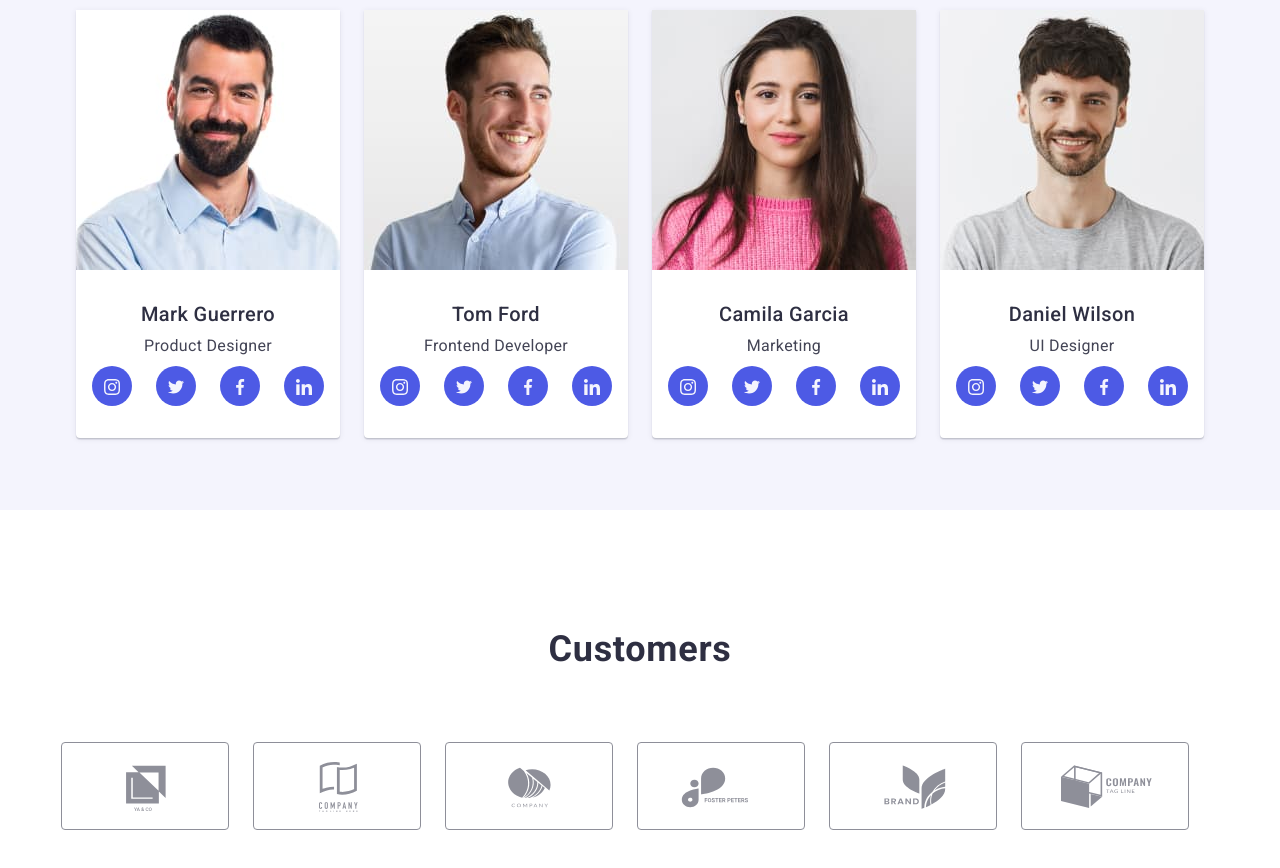
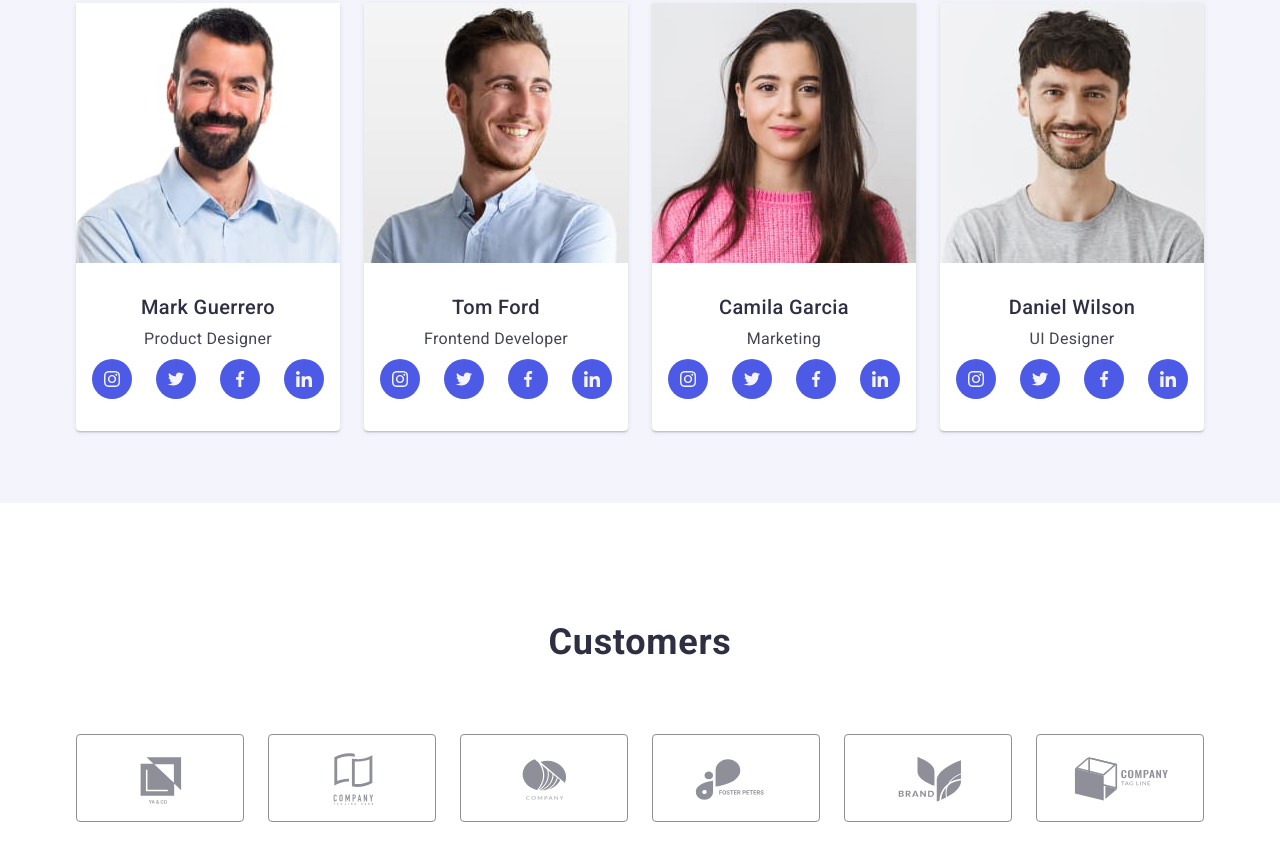
Before and after one commit to KobetsYaroslav/goit-markup-hw-04, a plain HTML site: page index.html in a window 1280 px wide. Shown: the part 1922-2790 px from the top of the page. Drawn offline with nearby package versions, Linux system fonts and the light colour scheme.

Commit message:
Додано спрайт та нові секції з svg-елементами

```diff
--- a/css/styles.css
+++ b/css/styles.css
@@ -172,7 +172,10 @@ img {
 }
 .footer-container {
   display: flex;
-  gap: 120px;
+  align-items: baseline;
+}
+.footer-logo-container {
+  margin-right: 120px;
 }
 .footer-logo {
   display: inline-block;
@@ -182,7 +185,7 @@ img {
   color: var(--color-cloud);
 }
 .footer-desc {
-  max-width: 264px;
+  width: 264px;
   color: var(--color-cloud);
 }
 .social-desc {
@@ -195,18 +198,22 @@ img {
   gap: 16px;
   max-height: 40px;
 }
-.social-item {
+.social-link {
+  width: 100%;
+  height: 100%;
   padding: 8px;
+  display: flex;
+  align-items: center;
+  justify-content: center;
   background-color: var(--color-iris);
   border-radius: 50%;
 }
-.social-item:hover,
-.social-item:focus {
+.social-link:hover,
+.social-link:focus {
   background-color: var(--color-green);
 }
 .social-icon {
-  width: 24px;
-  height: 24px;
+  fill: var(--color-cloud);
 }
 
 /* =================Studio=============== */
@@ -215,7 +222,8 @@ img {
 /* Hero image */
 /* ========== */
 .hero {
-  background-color: #2e2f42;
+  max-width: 1440px;
+  padding: 188px 0;
   background-image: linear-gradient(
       rgba(46, 47, 66, 0.7),
       rgba(46, 47, 66, 0.7)
@@ -223,9 +231,8 @@ img {
     url(/images/index/background-image.jpg);
   background-repeat: no-repeat;
   background-position: center;
-  background-size: contain;
+  background-size: cover;
   filter: drop-shadow(0px 4px 4px rgba(0, 0, 0, 0.25));
-  padding: 188px 0;
 }
 .hero-container {
   display: flex;
@@ -252,9 +259,7 @@ img {
   border-radius: 4px;
   border: none;
 }
-.hero-btn:hover {
-  background-color: var(--color-ocean);
-}
+.hero-btn:hover,
 .hero-btn:focus {
   background-color: var(--color-ocean);
 }
@@ -273,14 +278,14 @@ img {
   min-width: 264px;
 }
 .features-icon-container {
+  display: flex;
+  align-items: center;
+  justify-content: center;
+  height: 112px;
   padding: 24px 100px;
+  margin-bottom: 8px;
   background-color: var(--color-cloud);
-  margin-bottom: 8px;
   border-radius: 4px;
-}
-.features-icon {
-  width: 64px;
-  height: 64px;
 }
 .features-subtitle {
   margin-bottom: 8px;
@@ -327,7 +332,7 @@ img {
   border-radius: 0px 0px 4px 4px;
 }
 .team-container {
-  padding: 32px 16px;
+  padding: 32px 0;
 }
 .team-sub {
   text-align: center;
@@ -339,49 +344,64 @@ img {
 }
 .team-social-list {
   display: flex;
-  width: 232px;
   gap: 24px;
+  justify-content: center;
 }
-.team-social-item {
-  width: 40px;
-  height: 40px;
+.team-social-link {
+  display: flex;
+  align-items: center;
+  justify-content: center;
   padding: 12px;
+  width: 100%;
+  height: 100%;
   background-color: var(--color-iris);
   border-radius: 50%;
 }
-.team-social-item:hover {
+.team-social-link:hover,
+.team-social-link:focus {
   background-color: var(--color-ocean);
 }
 .team-icon {
-  width: 16px;
-  height: 16px;
-  color: var(--color-cloud);
+  fill: var(--color-cloud);
 }
 
 /* ========= */
 /* Section 5 */
 /* ========= */
-.customers-container {
+.customers {
   padding: 120px 0;
 }
 .customers-title {
   text-align: center;
   margin-bottom: 72px;
+  line-height: 1.1;
 }
 .customers-list {
   display: flex;
   gap: 24px;
 }
-.customers-icon {
-  width: 168px;
+.customers-item {
+  width: calc((100% - 120px) / 6);
   height: 88px;
+}
+.customers-link {
+  display: flex;
+  align-items: center;
+  justify-content: center;
+  width: 100%;
+  height: 100%;
   padding: 16px 32px;
-  border: 1px solid #8e8f99;
+  color: var(--color-light-slate);
+  border: 1px solid var(--color-light-slate);
   border-radius: 4px;
 }
-.customers-icon:hover {
-  fill: var(--color-ocean);
-  border: 1px solid var(--color-ocean);
+.customers-link:hover,
+.customers-link:focus {
+  color: var(--color-ocean);
+  border-color: var(--color-ocean);
+}
+.customers-icon {
+  fill: currentColor;
 }
 
 /* =============Portfolio=========== */
@@ -434,6 +454,14 @@ img {
 .projects-item {
   width: calc((100% - 48px) / 3);
 }
+.projects-link {
+  display: block;
+}
+.projects-link:hover,
+.projects-link:focus {
+  box-shadow: 0px 1px 6px rgba(46, 47, 66, 0.08),
+    0px 1px 1px rgba(46, 47, 66, 0.16), 0px 2px 1px rgba(46, 47, 66, 0.08);
+}
 .project-subtitle {
   margin-bottom: 8px;
 }
--- a/index.html
+++ b/index.html
@@ -75,8 +75,8 @@
                 <ul class="features-list list">
                     <li class="features-item">
                         <div class="features-icon-container">
-                            <svg class="features-icon icon">
-                                <use href="./images/sprite.svg#icon-antenna"></use>
+                            <svg width="64" height="64" class="features-icon icon">
+                                <use href="./images/icons.svg#icon-antenna"></use>
                             </svg>
                         </div>
                         <h3 class="features-subtitle subtitle">Strategy</h3>
@@ -85,8 +85,8 @@
                     </li>
                     <li class="features-item">
                         <div class="features-icon-container">
-                            <svg class="features-icon icon">
-                                <use href="./images/sprite.svg#icon-clock"></use>
+                            <svg width="64" height="64" class="features-icon icon">
+                                <use href="./images/icons.svg#icon-clock"></use>
                             </svg>
                         </div>
                         <h3 class="features-subtitle subtitle">Punctuality</h3>
@@ -98,8 +98,8 @@
                     </li>
                     <li class="features-item">
                         <div class="features-icon-container">
-                            <svg class="features-icon icon">
-                                <use href="./images/sprite.svg#icon-diagram"></use>
+                            <svg width="64" height="64" class="features-icon icon">
+                                <use href="./images/icons.svg#icon-diagram"></use>
                             </svg>
                         </div>
                         <h3 class="features-subtitle subtitle">Diligence</h3>
@@ -111,8 +111,8 @@
                     </li>
                     <li class="features-item">
                         <div class="features-icon-container">
-                            <svg class="features-icon icon">
-                                <use href="./images/sprite.svg#icon-astronaut"></use>
+                            <svg width="64" height="64" class="features-icon icon">
+                                <use href="./images/icons.svg#icon-astronaut"></use>
                             </svg>
                         </div>
                         <h3 class="features-subtitle subtitle">Technologies</h3>
@@ -158,30 +158,30 @@
                             <p class="team-desc desc">Product Designer</p>
                             <ul class="team-social-list list">
                                 <li class="team-social-item">
-                                    <a href="" class="link">
-                                        <svg class="team-icon icon">
-                                            <use href="./images/sprite.svg#icon-instagram"></use>
+                                    <a href="" class="team-social-link link">
+                                        <svg width="16" height="16" class="team-icon icon">
+                                            <use href="./images/icons.svg#icon-instagram"></use>
                                         </svg>
                                     </a>
                                 </li>
                                 <li class="team-social-item">
-                                    <a href="" class="link">
-                                        <svg class="team-icon icon">
-                                            <use href="./images/sprite.svg#icon-twitter"></use>
+                                    <a href="" class="team-social-link link">
+                                        <svg width="16" height="16" class="team-icon icon">
+                                            <use href="./images/icons.svg#icon-twitter"></use>
                                         </svg>
                                     </a>
                                 </li>
                                 <li class="team-social-item">
-                                    <a href="" class="link">
-                                        <svg class="team-icon icon">
-                                            <use href="./images/sprite.svg#icon-facebook"></use>
+                                    <a href="" class="team-social-link link">
+                                        <svg width="16" height="16" class="team-icon icon">
+                                            <use href="./images/icons.svg#icon-facebook"></use>
                                         </svg>
                                     </a>
                                 </li>
                                 <li class="team-social-item">
-                                    <a href="" class="link">
-                                        <svg class="team-icon icon">
-                                            <use href="./images/sprite.svg#icon-linkedin"></use>
+                                    <a href="" class="team-social-link link">
+                                        <svg width="16" height="16" class="team-icon icon">
+                                            <use href="./images/icons.svg#icon-linkedin"></use>
                                         </svg>
                                     </a>
                                 </li>
@@ -197,30 +197,30 @@
                             <p class="team-desc desc">Frontend Developer</p>
                             <ul class="team-social-list list">
                                 <li class="team-social-item">
-                                    <a href="" class="link">
-                                        <svg class="team-icon icon">
-                                            <use href="./images/sprite.svg#icon-instagram"></use>
+                                    <a href="" class="team-social-link link">
+                                        <svg width="16" height="16" class="team-icon icon">
+                                            <use href="./images/icons.svg#icon-instagram"></use>
                                         </svg>
                                     </a>
                                 </li>
                                 <li class="team-social-item">
-                                    <a href="" class="link">
-                                        <svg class="team-icon icon">
-                                            <use href="./images/sprite.svg#icon-twitter"></use>
+                                    <a href="" class="team-social-link link">
+                                        <svg width="16" height="16" class="team-icon icon">
+                                            <use href="./images/icons.svg#icon-twitter"></use>
                                         </svg>
                                     </a>
                                 </li>
                                 <li class="team-social-item">
-                                    <a href="" class="link">
-                                        <svg class="team-icon icon">
-                                            <use href="./images/sprite.svg#icon-facebook"></use>
+                                    <a href="" class="team-social-link link">
+                                        <svg width="16" height="16" class="team-icon icon">
+                                            <use href="./images/icons.svg#icon-facebook"></use>
                                         </svg>
                                     </a>
                                 </li>
                                 <li class="team-social-item">
-                                    <a href="" class="link">
-                                        <svg class="team-icon icon">
-                                            <use href="./images/sprite.svg#icon-linkedin"></use>
+                                    <a href="" class="team-social-link link">
+                                        <svg width="16" height="16" class="team-icon icon">
+                                            <use href="./images/icons.svg#icon-linkedin"></use>
                                         </svg>
                                     </a>
                                 </li>
@@ -236,30 +236,30 @@
                             <p class="team-desc desc">Marketing</p>
                             <ul class="team-social-list list">
                                 <li class="team-social-item">
-                                    <a href="" class="link">
-                                        <svg class="team-icon icon">
-                                            <use href="./images/sprite.svg#icon-instagram"></use>
+                                    <a href="" class="team-social-link link">
+                                        <svg width="16" height="16" class="team-icon icon">
+                                            <use href="./images/icons.svg#icon-instagram"></use>
                                         </svg>
                                     </a>
                                 </li>
                                 <li class="team-social-item">
-                                    <a href="" class="link">
-                                        <svg class="team-icon icon">
-                                            <use href="./images/sprite.svg#icon-twitter"></use>
+                                    <a href="" class="team-social-link link">
+                                        <svg width="16" height="16" class="team-icon icon">
+                                            <use href="./images/icons.svg#icon-twitter"></use>
                                         </svg>
                                     </a>
                                 </li>
                                 <li class="team-social-item">
-                                    <a href="" class="link">
-                                        <svg class="team-icon icon">
-                                            <use href="./images/sprite.svg#icon-facebook"></use>
+                                    <a href="" class="team-social-link link">
+                                        <svg width="16" height="16" class="team-icon icon">
+                                            <use href="./images/icons.svg#icon-facebook"></use>
                                         </svg>
                                     </a>
                                 </li>
                                 <li class="team-social-item">
-                                    <a href="" class="link">
-                                        <svg class="team-icon icon">
-                                            <use href="./images/sprite.svg#icon-linkedin"></use>
+                                    <a href="" class="team-social-link link">
+                                        <svg width="16" height="16" class="team-icon icon">
+                                            <use href="./images/icons.svg#icon-linkedin"></use>
                                         </svg>
                                     </a>
                                 </li>
@@ -275,30 +275,30 @@
                             <p class="team-desc desc">UI Designer</p>
                             <ul class="team-social-list list">
                                 <li class="team-social-item">
-                                    <a href="" class="link">
-                                        <svg class="team-icon icon">
-                                            <use href="./images/sprite.svg#icon-instagram"></use>
+                                    <a href="" class="team-social-link link">
+                                        <svg width="16" height="16" class="team-icon icon">
+                                            <use href="./images/icons.svg#icon-instagram"></use>
                                         </svg>
                                     </a>
                                 </li>
                                 <li class="team-social-item">
-                                    <a href="" class="link">
-                                        <svg class="team-icon icon">
-                                            <use href="./images/sprite.svg#icon-twitter"></use>
+                                    <a href="" class="team-social-link link">
+                                        <svg width="16" height="16" class="team-icon icon">
+                                            <use href="./images/icons.svg#icon-twitter"></use>
                                         </svg>
                                     </a>
                                 </li>
                                 <li class="team-social-item">
-                                    <a href="" class="link">
-                                        <svg class="team-icon icon">
-                                            <use href="./images/sprite.svg#icon-facebook"></use>
+                                    <a href="" class="team-social-link link">
+                                        <svg width="16" height="16" class="team-icon icon">
+                                            <use href="./images/icons.svg#icon-facebook"></use>
                                         </svg>
                                     </a>
                                 </li>
                                 <li class="team-social-item">
-                                    <a href="" class="link">
-                                        <svg class="team-icon icon">
-                                            <use href="./images/sprite.svg#icon-linkedin"></use>
+                                    <a href="" class="team-social-link link">
+                                        <svg width="16" height="16" class="team-icon icon">
+                                            <use href="./images/icons.svg#icon-linkedin"></use>
                                         </svg>
                                     </a>
                                 </li>
@@ -316,43 +316,43 @@
                 <ul class="customers-list list">
                     <li class="customers-item">
                         <a href="" class="customers-link link">
-                            <svg class="customers-icon icon">
-                                <use href="./images/sprite.svg#icon-logo-1"></use>
+                            <svg width="104" height="56" class="customers-icon icon">
+                                <use href="./images/icons.svg#icon-logo-1"></use>
                             </svg>
                         </a>
                     </li>
                     <li class="customers-item">
                         <a href="" class="customers-link link">
-                            <svg class="customers-icon icon">
-                                <use href="./images/sprite.svg#icon-logo-2"></use>
+                            <svg width="104" height="56" class="customers-icon icon">
+                                <use href="./images/icons.svg#icon-logo-2"></use>
                             </svg>
                         </a>
                     </li>
                     <li class="customers-item">
                         <a href="" class="customers-link link">
-                            <svg class="customers-icon icon">
-                                <use href="./images/sprite.svg#icon-logo-3"></use>
+                            <svg width="104" height="56" class="customers-icon icon">
+                                <use href="./images/icons.svg#icon-logo-3"></use>
                             </svg>
                         </a>
                     </li>
                     <li class="customers-item">
                         <a href="" class="customers-link link">
-                            <svg class="customers-icon icon">
-                                <use href="./images/sprite.svg#icon-logo-4"></use>
+                            <svg width="104" height="56" class="customers-icon icon">
+                                <use href="./images/icons.svg#icon-logo-4"></use>
                             </svg>
                         </a>
                     </li>
                     <li class="customers-item">
                         <a href="" class="customers-link link">
-                            <svg class="customers-icon icon">
-                                <use href="./images/sprite.svg#icon-logo-5"></use>
+                            <svg width="104" height="56" class="customers-icon icon">
+                                <use href="./images/icons.svg#icon-logo-5"></use>
                             </svg>
                         </a>
                     </li>
                     <li class="customers-item">
                         <a href="" class="customers-link link">
-                            <svg class="customers-icon icon">
-                                <use href="./images/sprite.svg#icon-logo-6"></use>
+                            <svg width="104" height="56" class="customers-icon icon">
+                                <use href="./images/icons.svg#icon-logo-6"></use>
                             </svg>
                         </a>
                     </li>
@@ -364,8 +364,8 @@
     <!-- Footer -->
     <footer class="footer">
         <div class="footer-container container">
-            <div>
-                <!-- Logo -->
+            <!-- Logo -->
+            <div class="footer-logo-container">
                 <a href="./index.html" class="footer-logo logo link">Web<span class="footer-logo-part">Studio</span></a>
                 <p class="footer-desc desc">Increase the flow of customers and sales for your business with digital
                     marketing & growth solutions.</p>
@@ -376,30 +376,30 @@
                 <p class="social-desc desc">Social media</p>
                 <ul class="social-list list">
                     <li class="social-item">
-                        <a href="" class="link">
-                            <svg class="social-icon icon">
-                                <use href="./images/sprite.svg#icon-instagram"></use>
+                        <a href="" class="social-link link">
+                            <svg width="24" height="24" class="social-icon icon">
+                                <use href="./images/icons.svg#icon-instagram"></use>
                             </svg>
                         </a>
                     </li>
                     <li class="social-item">
-                        <a href="" class="link">
-                            <svg class="social-icon icon">
-                                <use href="./images/sprite.svg#icon-twitter"></use>
+                        <a href="" class="social-link link">
+                            <svg width="24" height="24" class="social-icon icon">
+                                <use href="./images/icons.svg#icon-twitter"></use>
                             </svg>
                         </a>
                     </li>
                     <li class="social-item">
-                        <a href="" class="link">
-                            <svg class="social-icon icon">
-                                <use href="./images/sprite.svg#icon-facebook"></use>
+                        <a href="" class="social-link link">
+                            <svg width="24" height="24" class="social-icon icon">
+                                <use href="./images/icons.svg#icon-facebook"></use>
                             </svg>
                         </a>
                     </li>
                     <li class="social-item">
-                        <a href="" class="link">
-                            <svg class="social-icon icon">
-                                <use href="./images/sprite.svg#icon-linkedin"></use>
+                        <a href="" class="social-link link">
+                            <svg width="24" height="24" class="social-icon icon">
+                                <use href="./images/icons.svg#icon-linkedin"></use>
                             </svg>
                         </a>
                     </li>
```
Also changed, not shown: portfolio.html (+30 -30 lines), images/icons.svg (added), images/sprite.svg (deleted).
